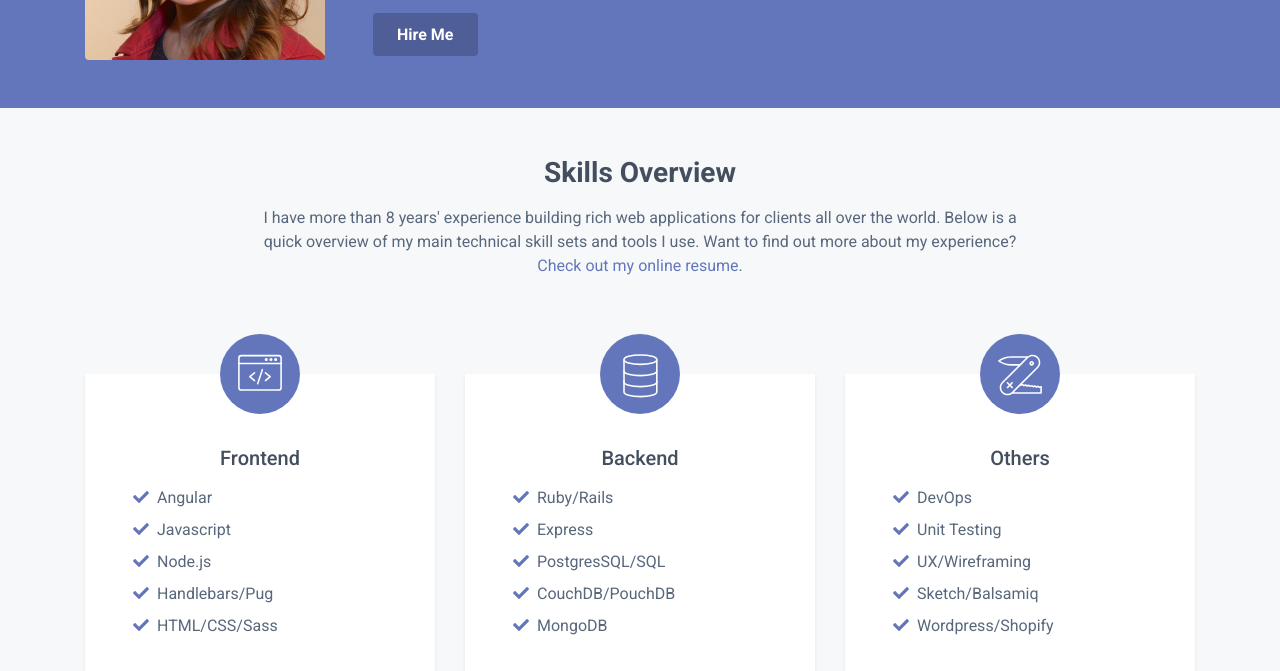
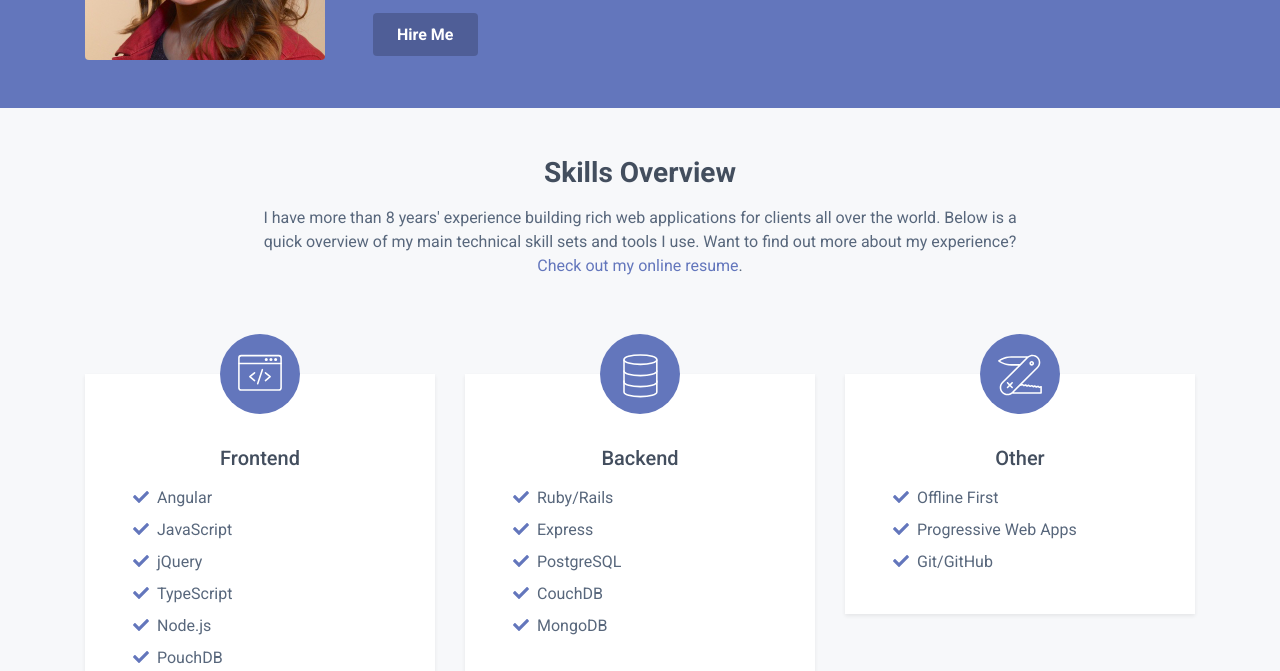
Before and after one commit to terichadbourne/terichadbourne.github.io, a website: page index.html in a window 1280 px wide. Shown: the part 281-952 px from the top of the page. Drawn offline with Linux system fonts and the light colour scheme.

Commit message:
Update skills listings
- Update skills listed in `index.html`

```diff
--- a/index.html
+++ b/index.html
@@ -130,8 +130,11 @@
 					        </div>
 					        <ul class="skills-list list-unstyled text-secondary">
 						        <li class="mb-2"><i class="fas fa-check mr-2 text-primary"></i>Angular</li>
-						        <li class="mb-2"><i class="fas fa-check mr-2 text-primary"></i>Javascript</li>
+						        <li class="mb-2"><i class="fas fa-check mr-2 text-primary"></i>JavaScript</li>
+                    <li class="mb-2"><i class="fas fa-check mr-2 text-primary"></i>jQuery</li>
+                    <li class="mb-2"><i class="fas fa-check mr-2 text-primary"></i>TypeScript</li>
 						        <li class="mb-2"><i class="fas fa-check mr-2 text-primary"></i>Node.js</li>
+                    <li class="mb-2"><i class="fas fa-check mr-2 text-primary"></i>PouchDB</li>
                     <li class="mb-2"><i class="fas fa-check mr-2 text-primary"></i>Handlebars/Pug</li>
                     <li class="mb-2"><i class="fas fa-check mr-2 text-primary"></i>HTML/CSS/Sass</li>
 
@@ -148,8 +151,8 @@
 					        <ul class="skills-list list-unstyled text-secondary">
 						        <li class="mb-2"><i class="fas fa-check mr-2 text-primary"></i>Ruby/Rails</li>
                     <li class="mb-2"><i class="fas fa-check mr-2 text-primary"></i>Express</li>
-						        <li class="mb-2"><i class="fas fa-check mr-2 text-primary"></i>PostgresSQL/SQL</li>
-                    <li class="mb-2"><i class="fas fa-check mr-2 text-primary"></i>CouchDB/PouchDB</li>
+						        <li class="mb-2"><i class="fas fa-check mr-2 text-primary"></i>PostgreSQL</li>
+                    <li class="mb-2"><i class="fas fa-check mr-2 text-primary"></i>CouchDB</li>
 						        <li class="mb-2"><i class="fas fa-check mr-2 text-primary"></i>MongoDB</li>
 					        </ul>
 				        </div><!--//skills-block-inner-->
@@ -157,16 +160,14 @@
 
 			        <div class="skills-block col-12 col-lg-4">
 				        <div class="skills-block-inner bg-white shadow-sm py-4 px-5 position-relative">
-					        <h4 class="skills-cat text-center mb-3 mt-5">Others</h4>
+					        <h4 class="skills-cat text-center mb-3 mt-5">Other</h4>
 					        <div class="skills-icon-holder position-absolute d-inline-block rounded-circle text-center">
 					            <img class="skills-icon" src="assets/images/other-skills-icon.svg">
 					        </div>
 					        <ul class="skills-list list-unstyled text-secondary">
-						        <li class="mb-2"><i class="fas fa-check mr-2 text-primary"></i>DevOps</li>
-						        <li class="mb-2"><i class="fas fa-check mr-2 text-primary"></i>Unit Testing</li>
-						        <li class="mb-2"><i class="fas fa-check mr-2 text-primary"></i>UX/Wireframing</li>
-						        <li class="mb-2"><i class="fas fa-check mr-2 text-primary"></i>Sketch/Balsamiq</li>
-						        <li class="mb-2"><i class="fas fa-check mr-2 text-primary"></i>Wordpress/Shopify</li>
+						        <li class="mb-2"><i class="fas fa-check mr-2 text-primary"></i>Offline First</li>
+						        <li class="mb-2"><i class="fas fa-check mr-2 text-primary"></i>Progressive Web Apps</li>
+						        <li class="mb-2"><i class="fas fa-check mr-2 text-primary"></i>Git/GitHub</li>
 					        </ul>
 				        </div><!--//skills-block-inner-->
 			        </div><!--//skills-block-->
```
